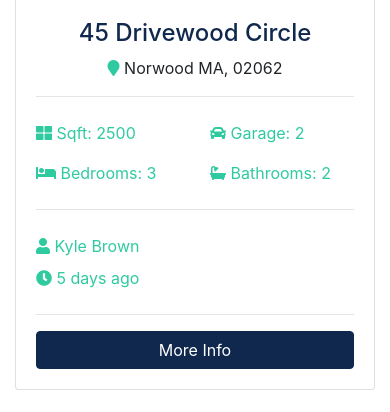
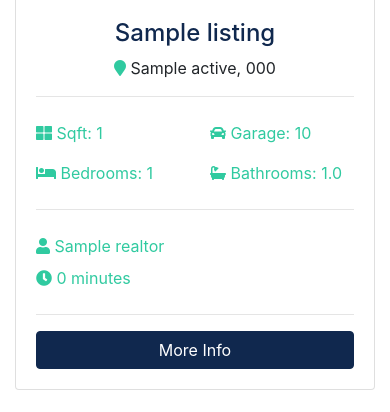
Before and after one commit to Mikolaj-Myszka/btre_project, a Django app: page / in a window 390 px wide. Shown: the part 1194-1606 px from the top of the page. Run offline with Django 3.2, Linux system fonts and the light colour scheme; tables that the repository leaves empty hold one stand-in row (values such as "Sample post"); grey boxes marked "Sample" are stand-in pictures; some libraries are stand-ins or nearby versions.

Commit message:
Listings Page Pagination, Home & About Page dynamic content

```diff
--- a/listings/views.py
+++ b/listings/views.py
@@ -5,9 +5,9 @@ from .models import Listing
 
 
 def index(request):
-    listings = Listing.objects.all()
+    listings = Listing.objects.order_by('-list_date').filter(is_published=True)
 
-    paginator = Paginator(listings, 3)
+    paginator = Paginator(listings, 6)
     page = request.GET.get('page')
     paged_listings = paginator.get_page(page)
 
--- a/pages/views.py
+++ b/pages/views.py
@@ -1,8 +1,27 @@
 from django.shortcuts import render
 from django.http import HttpResponse
 
+from listings.models import Listing
+from realtors.models import Realtor
+
+
 def index(request):
-    return render(request, 'pages/index.html')
+    listings = Listing.objects.order_by('-list_date').filter(is_published=True)[:3]
+
+    context = {
+        'listings': listings
+    }
+
+    return render(request, 'pages/index.html', context)
+
 
 def about(request):
-    return render(request, 'pages/about.html')
+    realtors = Realtor.objects.order_by('-hire_date')
+
+    mvp_realtors = Realtor.objects.all().filter(is_mvp=True)
+
+    context = {
+        'realtors': realtors,
+        'mvp_realtors': mvp_realtors
+    }
+    return render(request, 'pages/about.html', context)
--- a/templates/pages/index.html
+++ b/templates/pages/index.html
@@ -1,4 +1,5 @@
 {% extends 'base.html' %}
+{% load humanize %}
 
 {% block content %}
 <!-- Showcase -->
@@ -130,135 +131,56 @@
     <div class="container">
         <h3 class="text-center mb-3">Latest Listings</h3>
         <div class="row">
-        <!-- Listing 1 -->
+            {% if listings %}
+                {% for listing in listings %}
+                    <!-- Listing -->
                     <div class="col-md-6 col-lg-4 mb-4">
                         <div class="card listing-preview">
-            <img class="card-img-top" src="assets/img/homes/home-1.jpg" alt="">
+                        <img class="card-img-top" src="{{ listing.photo_main.url }}" alt="">
                         <div class="card-img-overlay">
                             <h2>
-                <span class="badge badge-secondary text-white">$490,000</span>
+                            <span class="badge badge-secondary text-white">${{ listing.price | intcomma }}</span>
                             </h2>
                         </div>
                         <div class="card-body">
                             <div class="listing-heading text-center">
-                <h4 class="text-primary">45 Drivewood Circle</h4>
+                            <h4 class="text-primary">{{ listing.title }}</h4>
                             <p>
-                    <i class="fas fa-map-marker text-secondary"></i> Norwood MA, 02062</p>
+                                <i class="fas fa-map-marker text-secondary"></i> {{ listing.city }} {{ listing.state }}, {{ listing.zipcode }}</p>
                             </div>
                             <hr>
                             <div class="row py-2 text-secondary">
                             <div class="col-6">
-                    <i class="fas fa-th-large"></i> Sqft: 2500</div>
+                                <i class="fas fa-th-large"></i> Sqft: {{ listing.sqft }}</div>
                             <div class="col-6">
-                    <i class="fas fa-car"></i> Garage: 2</div>
+                                <i class="fas fa-car"></i> Garage: {{ listing.garage }}</div>
                             </div>
                             <div class="row py-2 text-secondary">
                             <div class="col-6">
-                    <i class="fas fa-bed"></i> Bedrooms: 3</div>
+                                <i class="fas fa-bed"></i> Bedrooms: {{ listing.bedrooms }}</div>
                             <div class="col-6">
-                    <i class="fas fa-bath"></i> Bathrooms: 2</div>
+                                <i class="fas fa-bath"></i> Bathrooms: {{ listing.bathrooms }}</div>
                             </div>
                             <hr>
                             <div class="row py-2 text-secondary">
                             <div class="col-6">
-                    <i class="fas fa-user"></i> Kyle Brown</div>
+                                <i class="fas fa-user"></i> {{ listing.realtor }}</div>
                             </div>
                             <div class="row text-secondary pb-2">
                             <div class="col-6">
-                    <i class="fas fa-clock"></i> 5 days ago</div>
+                                <i class="fas fa-clock"></i> {{ listing.list_date | timesince }}</div>
                             </div>
                             <hr>
-                <a href="listing.html" class="btn btn-primary btn-block">More Info</a>
+                            <a href="{% url 'listing' listing.id %}" class="btn btn-primary btn-block">More Info</a>
                         </div>
                         </div>
                     </div>
-
-        <!-- Listing 2 -->
-        <div class="col-md-6 col-lg-4 mb-4">
-            <div class="card listing-preview">
-            <img class="card-img-top" src="assets/img/homes/home-2.jpg" alt="">
-            <div class="card-img-overlay">
-                <h2>
-                <span class="badge badge-secondary text-white">$550,000</span>
-                </h2>
+                {% endfor %}
+            {% else %}
+                <div class="col-md-12">
+                    <p>No Listings Available</p>
                 </div>
-            <div class="card-body">
-                <div class="listing-heading text-center">
-                <h4 class="text-primary">18 Jefferson Lane</h4>
-                <p>
-                    <i class="fas fa-map-marker text-secondary"></i> Woburn MA, 01801</p>
-                </div>
-                <hr>
-                <div class="row py-2 text-secondary">
-                <div class="col-6">
-                    <i class="fas fa-th-large"></i> Sqft: 3200</div>
-                <div class="col-6">
-                    <i class="fas fa-car"></i> Garage: 1</div>
-                </div>
-                <div class="row py-2 text-secondary">
-                <div class="col-6">
-                    <i class="fas fa-bed"></i> Bedrooms: 4</div>
-                <div class="col-6">
-                    <i class="fas fa-bath"></i> Bathrooms: 2.5</div>
-                </div>
-                <hr>
-                <div class="row py-2 text-secondary">
-                <div class="col-6">
-                    <i class="fas fa-user"></i> Mark Hudson</div>
-                </div>
-                <div class="row text-secondary pb-2">
-                <div class="col-6">
-                    <i class="fas fa-clock"></i> 5 days ago</div>
-                </div>
-                <hr>
-                <a href="listing.html" class="btn btn-primary btn-block">More Info</a>
-            </div>
-            </div>
-        </div>
-
-        <!-- Listing 3 -->
-        <div class="col-md-6 col-lg-4 mb-4">
-            <div class="card listing-preview">
-            <img class="card-img-top" src="assets/img/homes/home-3.jpg" alt="">
-            <div class="card-img-overlay">
-                <h2>
-                <span class="badge badge-secondary text-white">$580,000</span>
-                </h2>
-            </div>
-            <div class="card-body">
-                <div class="listing-heading text-center">
-                <h4 class="text-primary">187 Woodrow Street</h4>
-                <p>
-                    <i class="fas fa-map-marker text-secondary"></i> Salem MA, 01915</p>
-                </div>
-                <hr>
-                <div class="row py-2 text-secondary">
-                <div class="col-6">
-                    <i class="fas fa-th-large"></i> Sqft: 3107</div>
-                <div class="col-6">
-                    <i class="fas fa-car"></i> Garage: 0</div>
-                </div>
-                <div class="row py-2 text-secondary">
-                <div class="col-6">
-                    <i class="fas fa-bed"></i> Bedrooms: 4</div>
-                <div class="col-6">
-                    <i class="fas fa-bath"></i> Bathrooms: 3</div>
-                </div>
-                <hr>
-                <div class="row py-2 text-secondary">
-                <div class="col-6">
-                    <i class="fas fa-user"></i> Mark Hudson</div>
-                </div>
-                <div class="row text-secondary pb-2">
-                <div class="col-6">
-                    <i class="fas fa-clock"></i> 5 days ago</div>
-                </div>
-                <hr>
-                <a href="listing.html" class="btn btn-primary btn-block">More Info</a>
-            </div>
-            </div>
-        </div>
-
+            {% endif %}
         </div>
     </div>
     </section>
```
Also changed, not shown: templates/listings/listings.html (+27 -6 lines), templates/pages/about.html (+18 -30 lines), 1 other file. Lines whose indentation alone changed are shown as unchanged.
